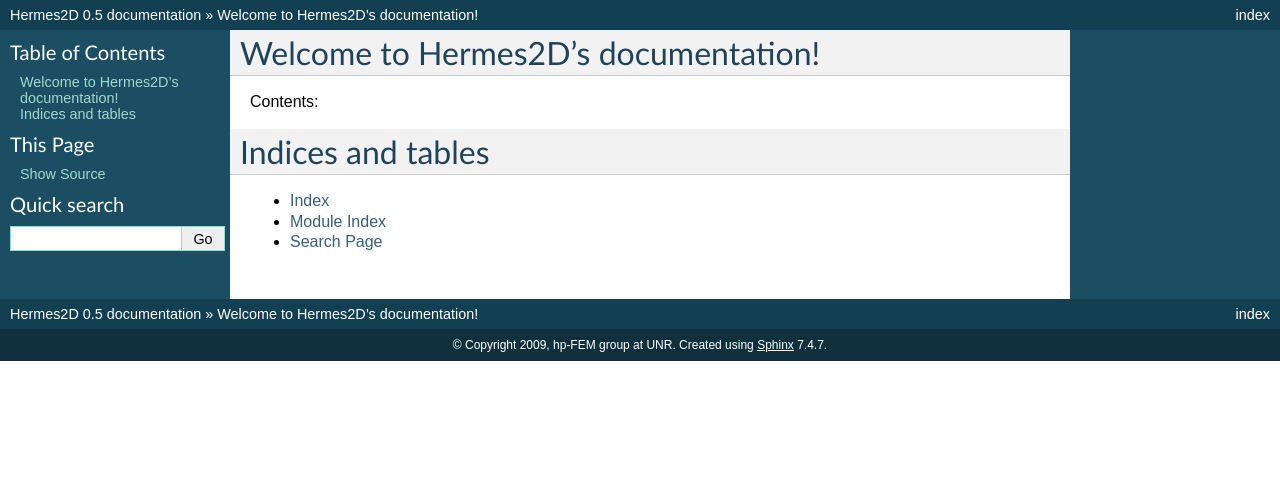
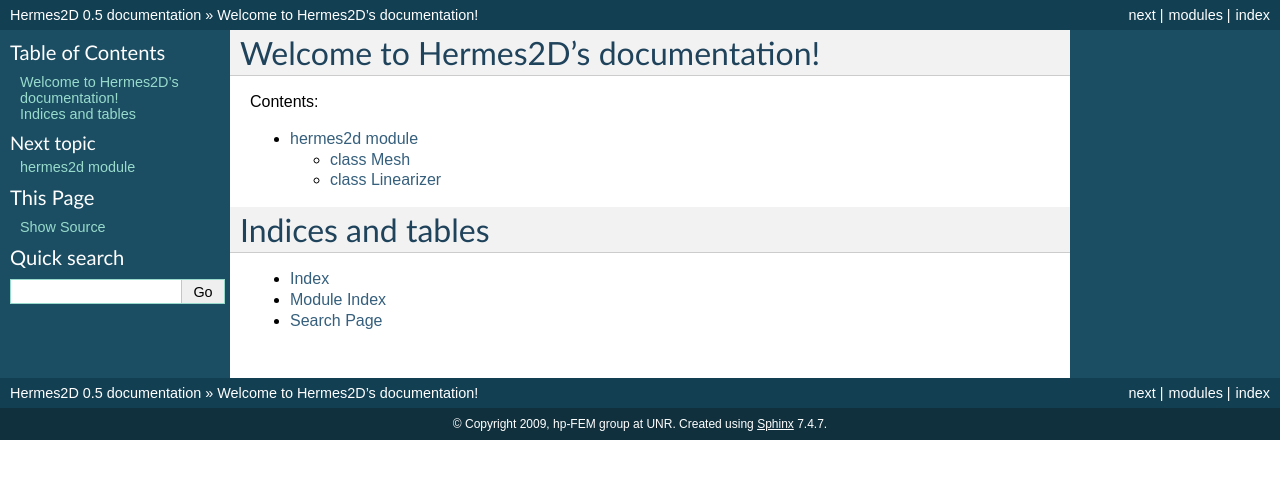
Before and after one commit to certik/hermes2d, a Sphinx documentation site: the page built from doc/index.rst, in a window 1280 px wide. Shown: the top 479 px of the page. Built offline with Sphinx 7.4.7, drawn with Linux system fonts in a browser that asks for light colours; formulas are drawn with MathJax 3.

Commit message:
Generate the docs automatically from docstrings

```diff
--- a/doc/conf.py
+++ b/doc/conf.py
@@ -17,6 +17,7 @@ import sys, os
 # add these directories to sys.path here. If the directory is relative to the
 # documentation root, use os.path.abspath to make it absolute, like shown here.
 #sys.path.append(os.path.abspath('.'))
+sys.path.append(os.path.abspath(os.path.join("..", "python")))
 
 # -- General configuration -----------------------------------------------------
 
--- a/doc/index.rst
+++ b/doc/index.rst
@@ -9,7 +9,9 @@ Welcome to Hermes2D's documentation!
 Contents:
 
 .. toctree::
-   :maxdepth: 2
+    :maxdepth: 2
+
+    wrappers
 
 Indices and tables
 ==================
--- /dev/null
+++ b/doc/wrappers.rst
@@ -0,0 +1,16 @@
+hermes2d module
+===============
+
+.. module:: hermes2d
+
+class Mesh
+----------
+
+.. autoclass:: Mesh
+    :members:
+
+class Linearizer
+----------------
+
+.. autoclass:: Linearizer
+    :members:
```
